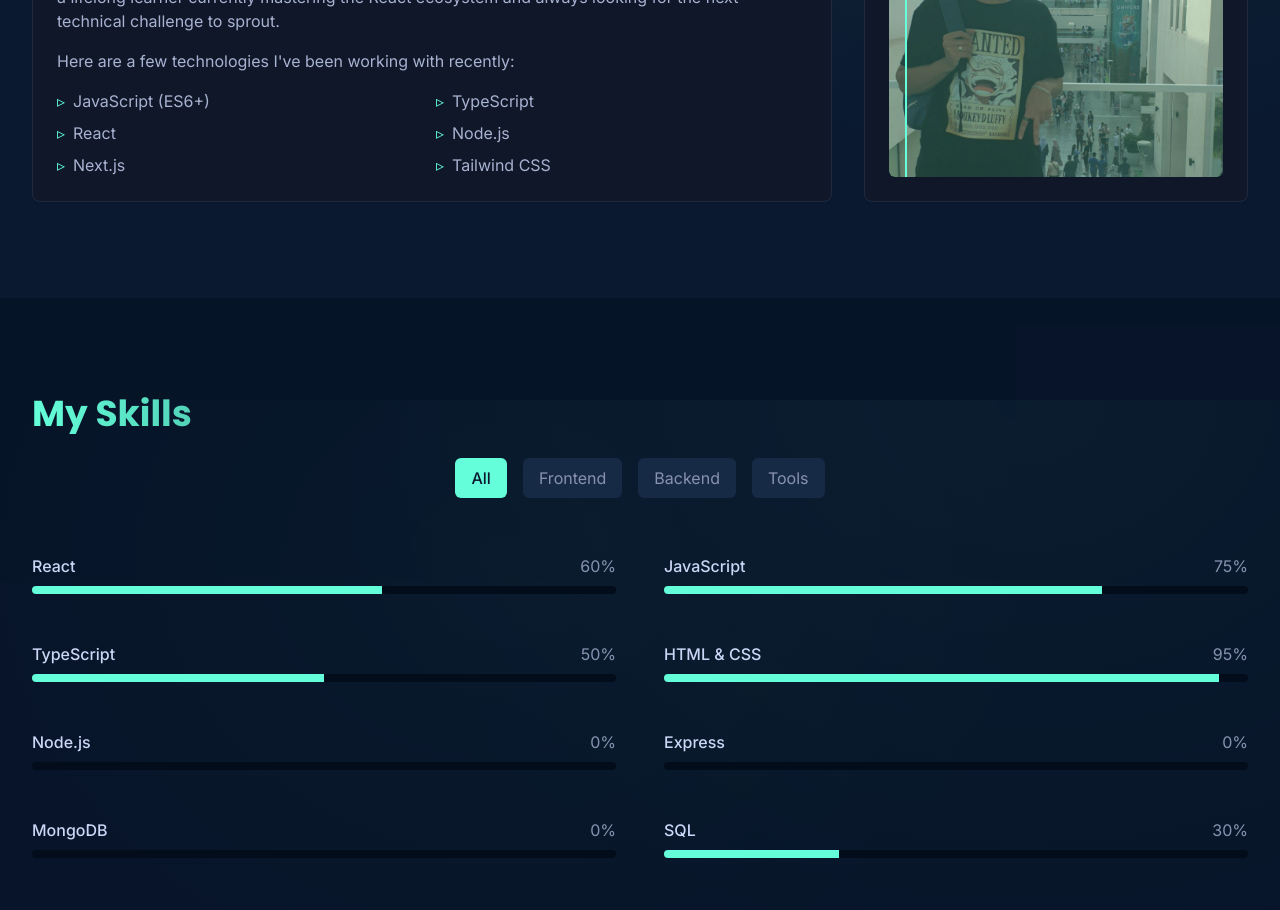
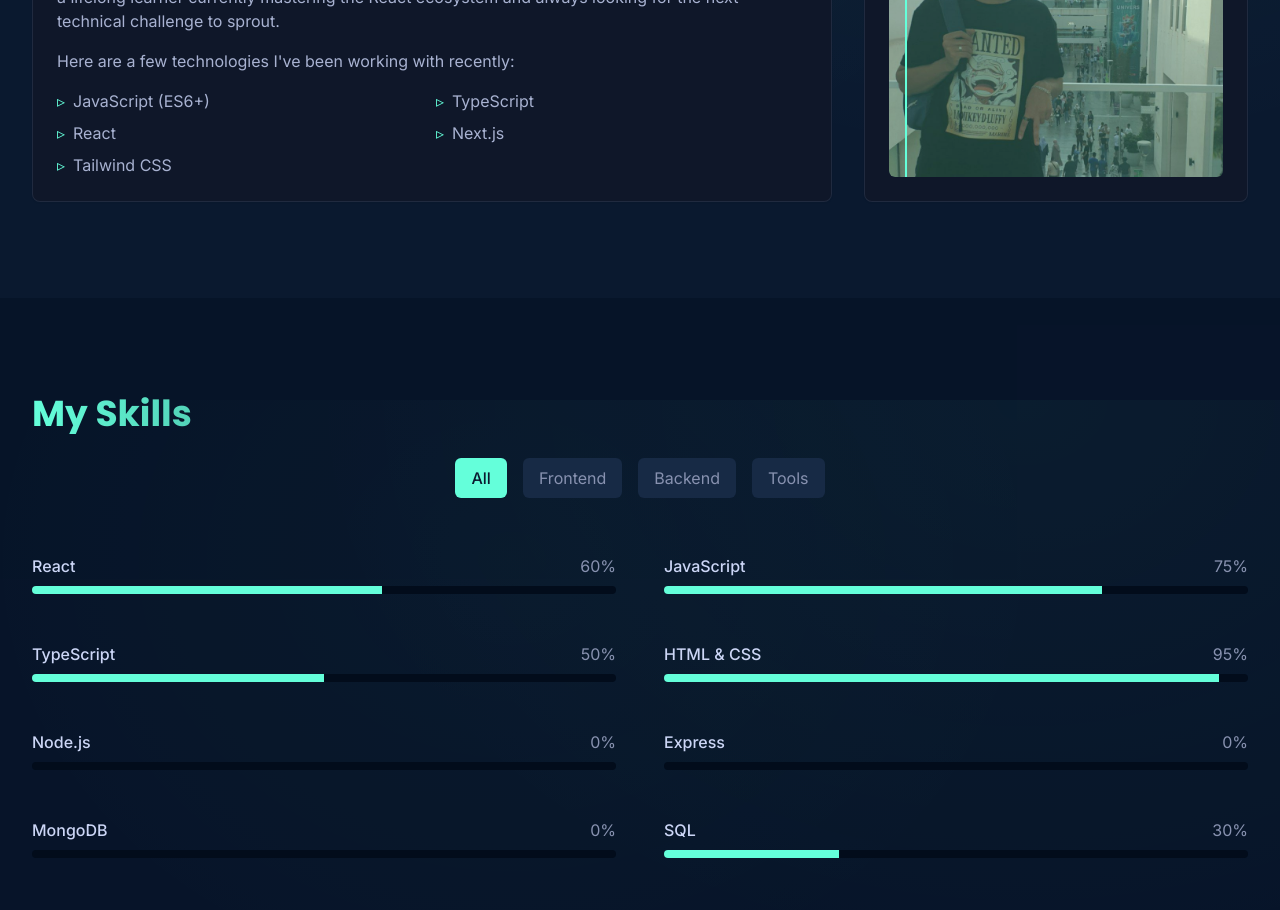
Before and after one commit to Chams-sat/chams-portfolio, a React (Vite) app: page / in a window 1280 px wide. Shown: the part 1200-2110 px from the top of the page. Built offline with nearby package versions, Linux system fonts and the light colour scheme.

Commit message:
Update skils

```diff
--- a/src/components/AboutSection.tsx
+++ b/src/components/AboutSection.tsx
@@ -25,7 +25,7 @@
               </p>
 
               <ul className="grid grid-cols-2 gap-2 text-slate-light mt-4">
-                {['JavaScript (ES6+)', 'TypeScript', 'React', 'Node.js', 'Next.js', 'Tailwind CSS'].map(tech => <li key={tech} className="flex items-center">
+                {['JavaScript (ES6+)', 'TypeScript', 'React',  'Next.js', 'Tailwind CSS'].map(tech => <li key={tech} className="flex items-center">
                     <span className="text-highlight mr-2">▹</span> {tech}
                   </li>)}
               </ul>
```
